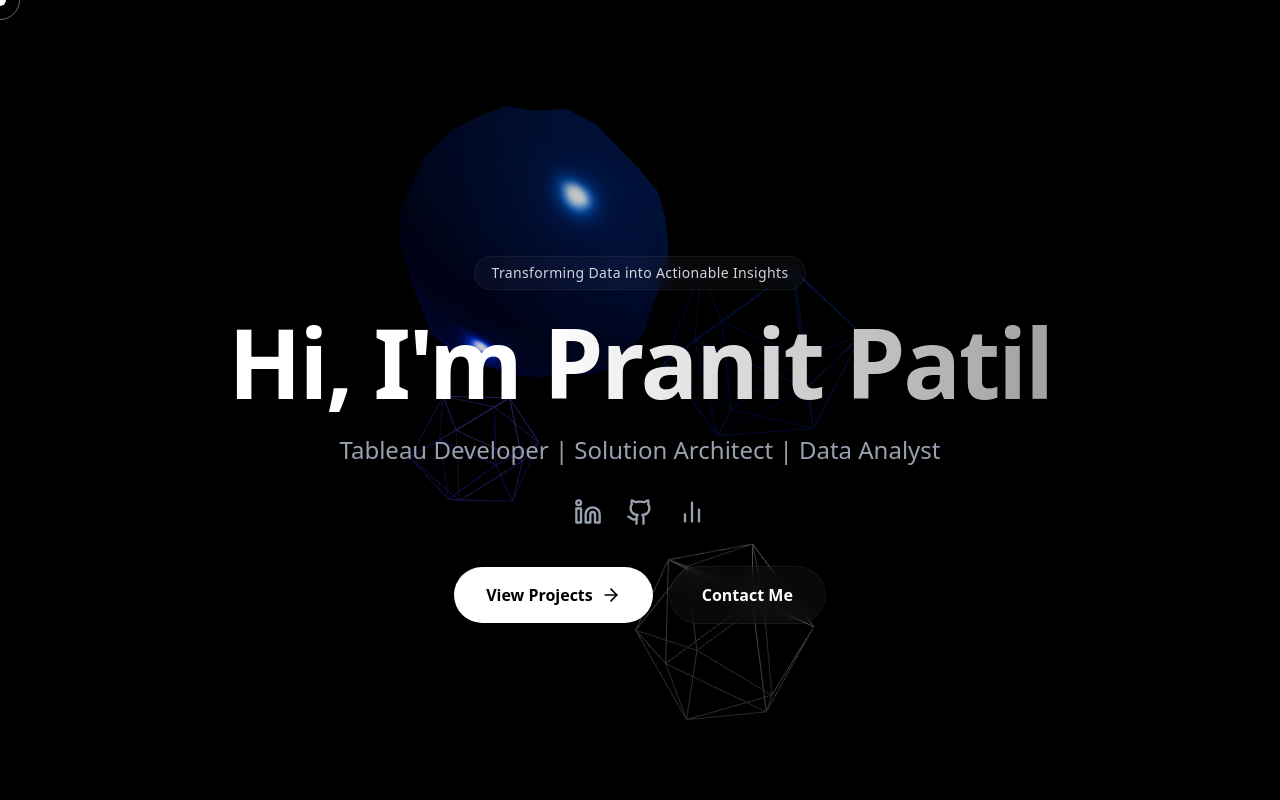
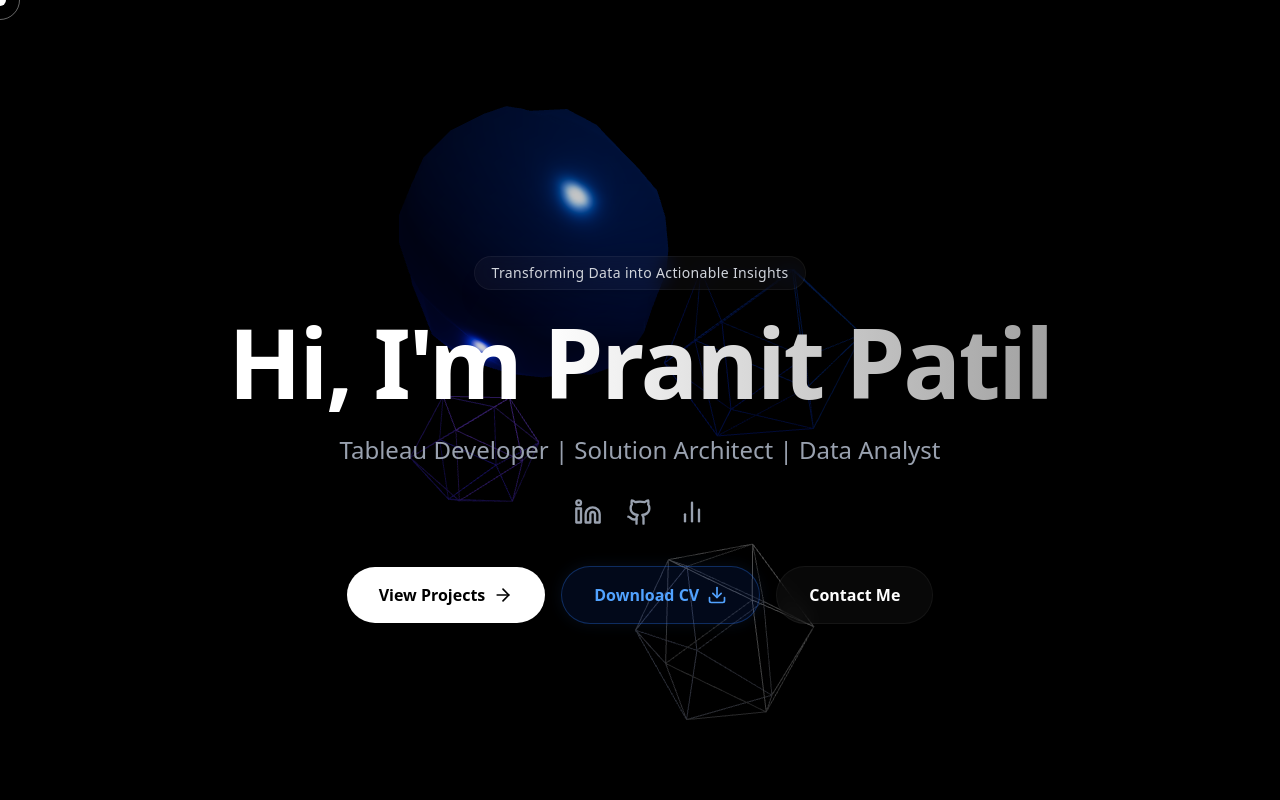
Before and after one commit to Code-Falcon001/portfolio-website, a Next.js app: page / in a window 1280 px wide. Shown: the top 800 px of the page. Built offline with nearby package versions, Linux system fonts and the light colour scheme.

Commit message:
feat: add animated download cv button to hero section

```diff
--- a/src/components/Hero.tsx
+++ b/src/components/Hero.tsx
@@ -1,7 +1,7 @@
 "use client";
 
 import { motion } from "framer-motion";
-import { ArrowRight, Linkedin, Github, BarChart2 } from "lucide-react";
+import { ArrowRight, Linkedin, Github, BarChart2, Download } from "lucide-react";
 
 export default function Hero() {
   return (
@@ -66,6 +66,15 @@
           </a>
 
           <a
+            href="/resume.pdf"
+            download="Pranit_Patil_CV.pdf"
+            className="group flex items-center gap-2 bg-blue-600/10 border border-blue-500/30 text-blue-400 px-8 py-4 rounded-full font-semibold transition-all hover:bg-blue-600/20 hover:border-blue-500/50 hover:scale-105 active:scale-95 shadow-[0_0_15px_rgba(59,130,246,0.1)] hover:shadow-[0_0_20px_rgba(59,130,246,0.3)]"
+          >
+            Download CV
+            <Download className="w-5 h-5 group-hover:-translate-y-1 transition-transform" />
+          </a>
+
+          <a
             href="#contact"
             className="flex items-center gap-2 glass px-8 py-4 rounded-full font-semibold text-white transition-all hover:bg-white/10 hover:scale-105 active:scale-95 border border-white/20"
           >
```
